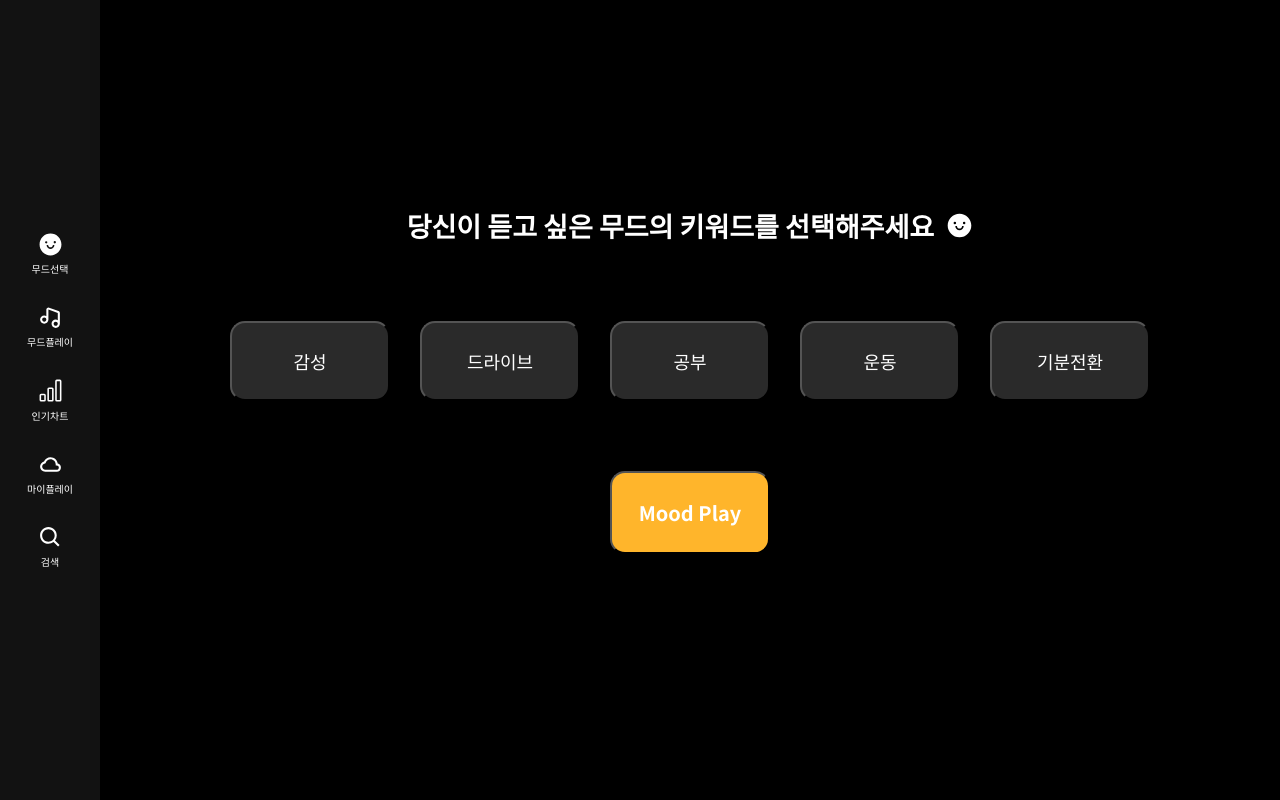
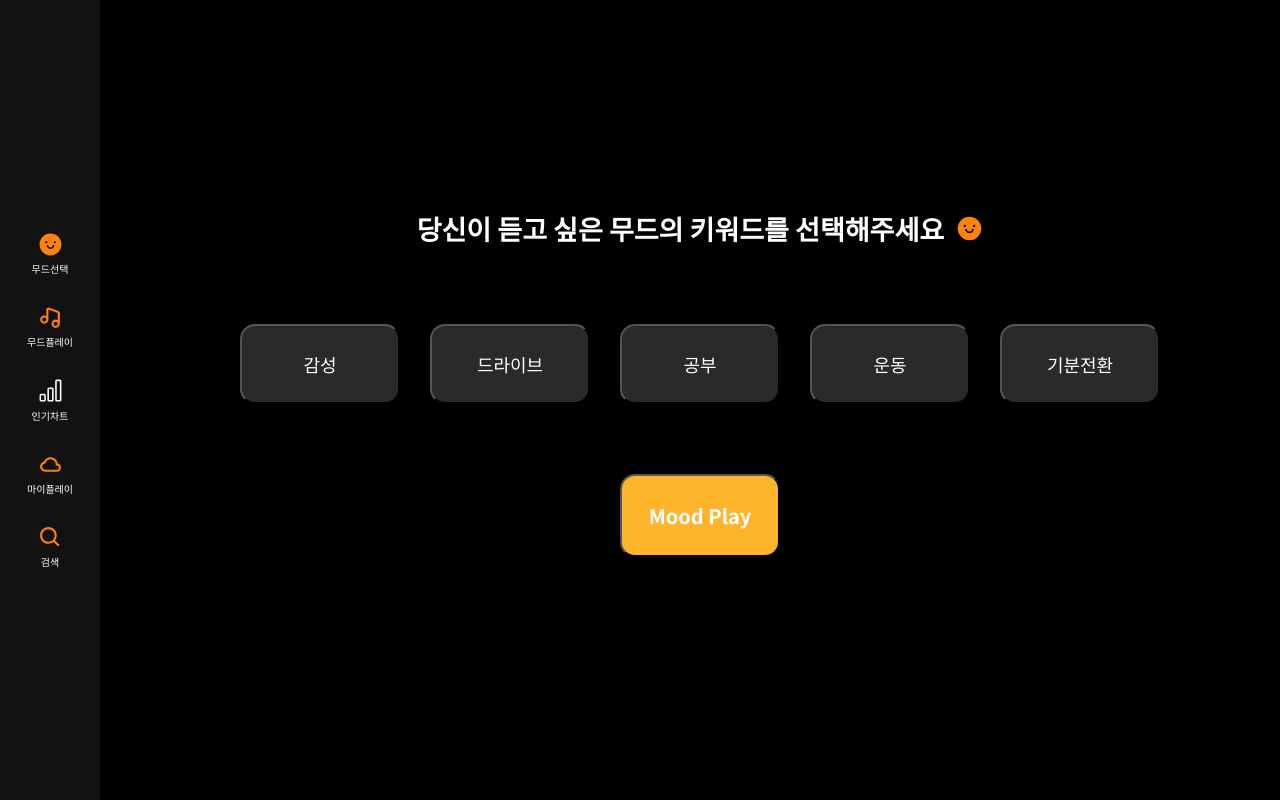
Before and after one commit to 2sel/Mood-Mango, a React (Create React App) app: page / in a window 1280 px wide. Built offline with nearby package versions, Linux system fonts and the light colour scheme.

Commit message:
design. main,mood,Router UI 수정및 구현

```diff
--- a/src/api/apihttp.js
+++ b/src/api/apihttp.js
@@ -1,5 +1,5 @@
-const apiKey = "AIzaSyCvc869BKpKTJLBt0j5mlzP4QB7y4I5KfA";
-// const apiKey = "AIzaSyC9hRzrFkvBRAyGM2wHFaWXW5uGBPincZA";
+// const apiKey = "AIzaSyCvc869BKpKTJLBt0j5mlzP4QB7y4I5KfA";
+const apiKey = "AIzaSyC9hRzrFkvBRAyGM2wHFaWXW5uGBPincZA";
 // const apiKey = "AIzaSyAVadHEsVxVE6GURzxc58hmoh7n_gauLLY";
 
 export function playlistApi(playlistid) {
--- a/src/components/common/Icon.tsx
+++ b/src/components/common/Icon.tsx
@@ -36,7 +36,7 @@ const Icon = ({
   style,
   size = 25,
   handler,
-  color = "#ffffff",
+  color = "#ff830a",
 }: IconType) => {
   switch (kind) {
     case "smile":
@@ -154,7 +154,7 @@ const Icon = ({
           <IoVolumeHighOutline style={style} size={size} color={color} />
         </StyleIconWrap>
       );
-      case "tiara":
+    case "tiara":
       return (
         <StyleIconWrap style={{ height: 20 }}>
           <GiTiara style={style} size={size} color={color} />
--- a/src/pages/Main.tsx
+++ b/src/pages/Main.tsx
@@ -49,7 +49,6 @@ const Main = () => {
 
   return (
     <StyleBackground>
-      <StyleWrap>
       {buttonState === false ? (
         <>
           <StyleAlertWrap>
@@ -60,7 +59,8 @@ const Main = () => {
           </StyleAlertWrap>
         </>
       ) : (
-          <>
+        <StyleMainWrap>
+          <StyleComponentWrap>
             <StyleTitle>
               주문하신 무드에 맞는 음악장르가 나왔습니다 &nbsp;
               <Icon kind="music" size={27} />
@@ -94,25 +94,33 @@ const Main = () => {
                 </>
               )}
             </MusicListWrap>
-          </>
+          </StyleComponentWrap>
+        </StyleMainWrap>
       )}
-      </StyleWrap>
     </StyleBackground>
   );
 };
 
-const StyleBackground = styled.div`
-  background-color: #000000;
-  height: 100vh;
-  width: 100%;
-  padding: 50px 50px 0 50px;
-  box-sizing: border-box;
-`;
-
-const StyleWrap = styled.div`
+const StyleComponentWrap = styled.div`
   width: 100%;
   display: flex;
   flex-direction: column;
+  justify-content: center;
+`;
+
+const StyleMainWrap = styled.div`
+  width: 100%;
+  display: flex;
+  justify-content: center;
+`;
+
+const StyleBackground = styled.div`
+  background-color: #000000;
+  /* height: 100vh; */
+  padding: 50px 50px 0 50px;
+  box-sizing: border-box;
+  min-width: 1200px;
+  min-height: 100vh;
 `;
 
 const StyleTitle = styled.div`
@@ -120,12 +128,13 @@ const StyleTitle = styled.div`
   font-weight: 600;
   font-size: 25px;
   color: #ffffff;
-  margin-bottom: 30px;
+  margin-bottom: 45px;
+  margin-top: 10px;
 `;
 
 const StyleCategoryWrap = styled.div`
-  width: 100%;
-  max-width: 700px;
+  /* width: 100%; */
+  max-width: 600px;
   height: 100px;
   display: flex;
   gap: 20px;
@@ -167,6 +176,7 @@ const StyleCategoryItem = styled.button`
 `;
 
 const StyleAlertWrap = styled.div`
+  /* margin: auto 0; */
   display: flex;
   flex-direction: column;
   align-items: center;
@@ -185,7 +195,7 @@ const StyleMoodButton = styled.button`
   background-color: #ffb52b;
   color: white;
   padding: 25px 20px;
-  margin-top: 70px;
+  margin-top: 40px;
   font-size: 20px;
   font-weight: 600;
   text-align: center;
@@ -199,10 +209,13 @@ const StyleMoodButton = styled.button`
 `;
 
 const MusicListWrap = styled.div`
-  margin-top: 108px;
+  margin-top: 78px;
+  width: 100%;
   display: flex;
   flex-direction: column;
+  padding-bottom: 90px;
 `;
+
 const LoadingWrap = styled.div`
   color: white;
   margin-top: 108px;
--- a/src/pages/Moods.tsx
+++ b/src/pages/Moods.tsx
@@ -25,9 +25,10 @@ const Background = styled.div`
   font-family: "Noto Sans KR", sans-serif;
   background-color: #000000;
   height: 100vh;
-  width: 100%;
+  /* width: 100%; */
   padding: 50px;
   box-sizing: border-box;
+  min-width: 1200px;
 `;
 
 const MoodsPageHeaderTitle = styled.div`
--- a/src/pages/Rank.jsx
+++ b/src/pages/Rank.jsx
@@ -83,6 +83,7 @@ const MusicListWrap = styled.div`
   margin-top: 108px;
   display: flex;
   flex-direction: column;
+  padding-bottom: 90px;
 `;
 const LoadingWrap = styled.div`
   color: white;
--- a/src/shared/Layout.tsx
+++ b/src/shared/Layout.tsx
@@ -9,23 +9,23 @@ type Props = {
 const Layout = ({ children }: Props) => {
   return (
     <StyledWrap>
+      <StyleChildWrap>{children}</StyleChildWrap>
       <Navbar />
-      <StyleChildWrap>{children}</StyleChildWrap>
     </StyledWrap>
   );
 };
 
 const StyledWrap = styled.div`
+  position: relative;
   width: 100%;
-  height: 100vh;
-  background-color: #fff;
+  min-height: 100%;
+  background-color: #000;
   display: flex;
   flex-direction: row;
 `;
 
 const StyleChildWrap = styled.div`
   padding-left: 100px;
-  margin-bottom: 12rem;
   width: 100%;
 `;
 
```
Lines whose indentation alone changed are shown as unchanged.
